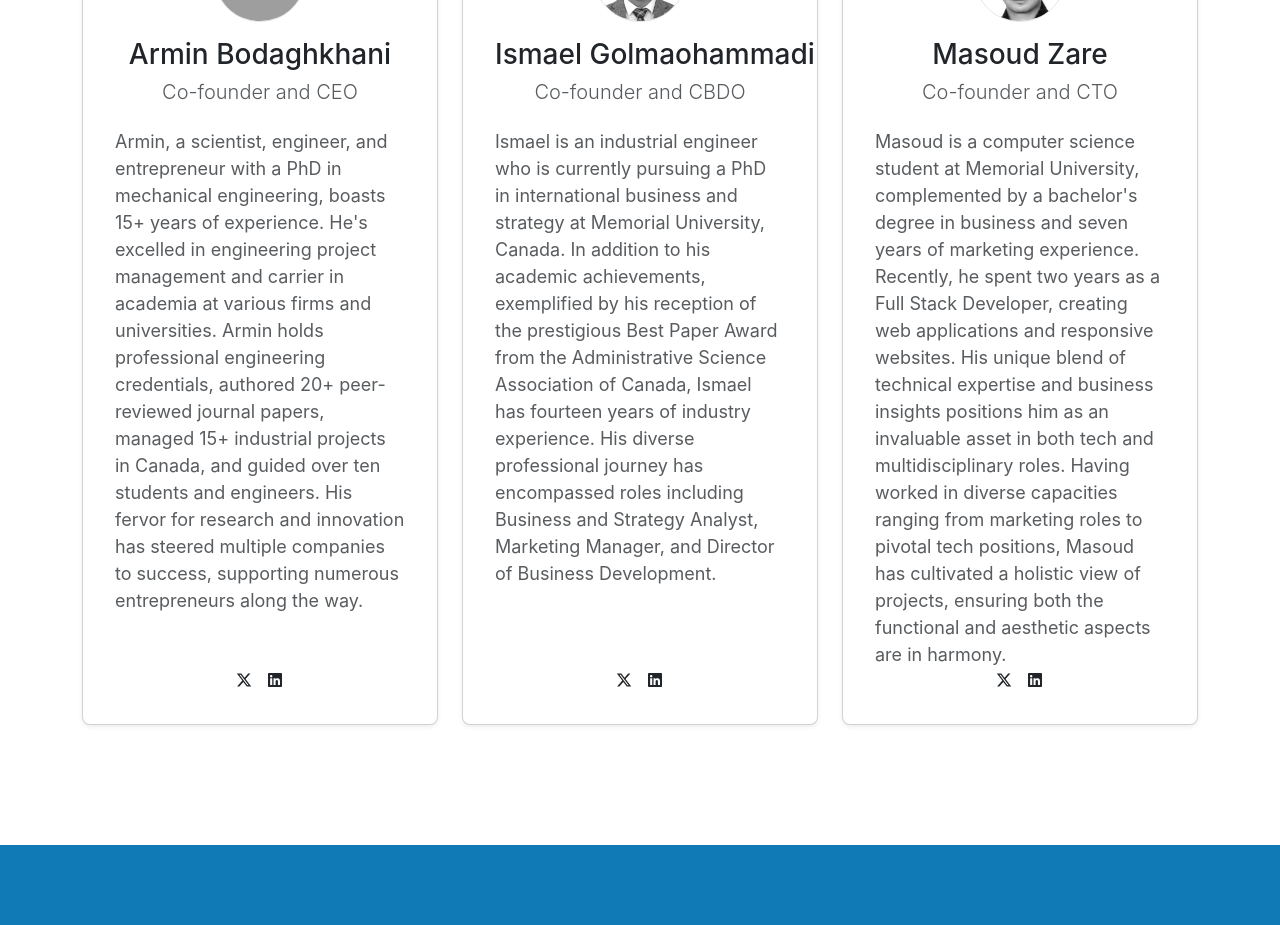
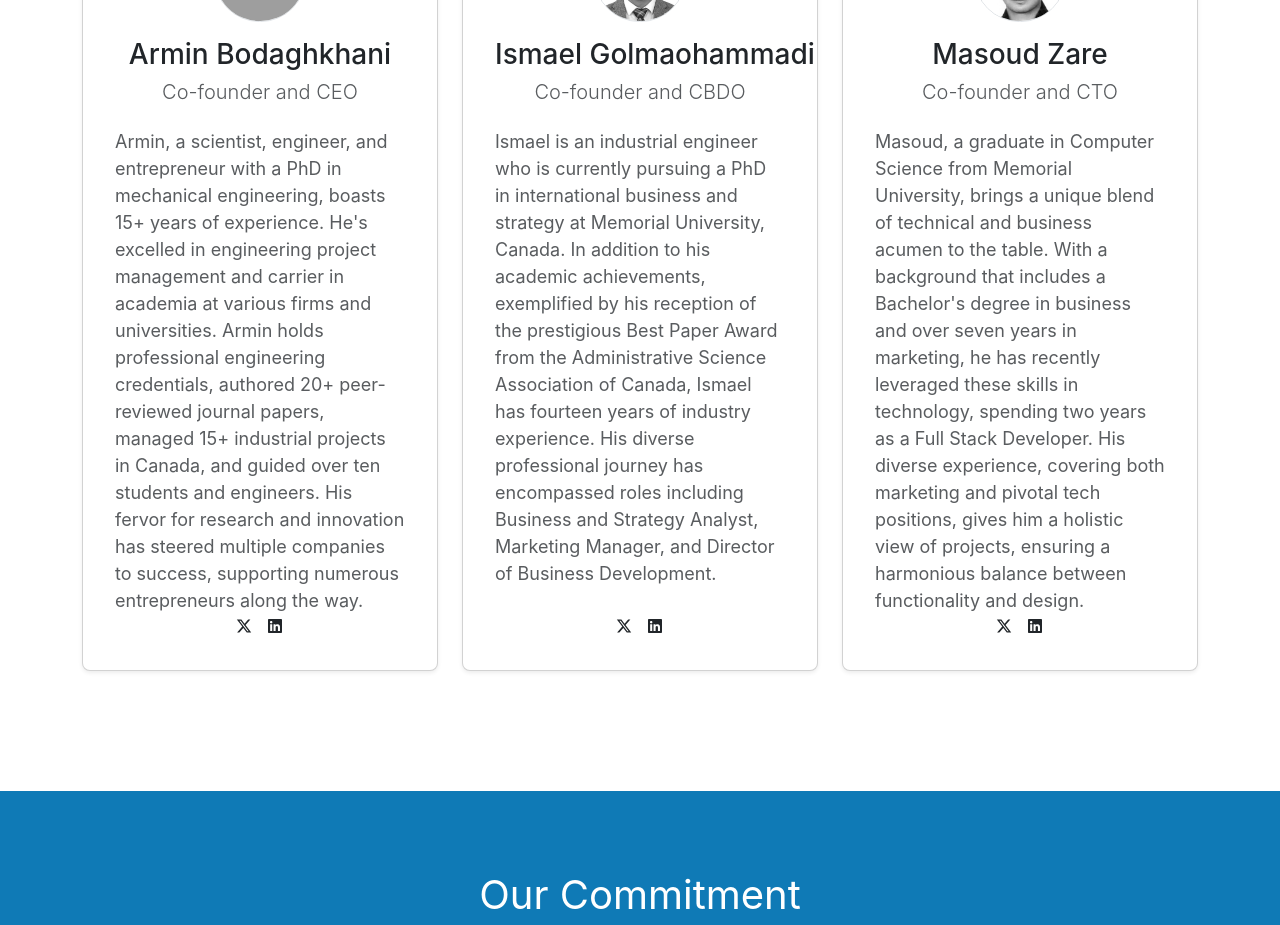
Before and after one commit to scinhq/landing-page, a Next.js app: page /team in a window 1280 px wide. Shown: the part 1340-2265 px from the top of the page. Built offline with nearby package versions, Linux system fonts and the light colour scheme; grey boxes are pictures that could not be loaded.

Commit message:
update masoud's desc

```diff
--- a/src/components/TeamView.tsx
+++ b/src/components/TeamView.tsx
@@ -65,8 +65,13 @@ const FOUNDERS: FounderInfoCardProps[] = [
   },
   {
     fullName: 'Masoud Zare',
-    description: `Masoud is a computer science student at Memorial University, complemented by a bachelor's degree in business and seven years of marketing experience. Recently, he spent two years as a Full Stack Developer, creating web applications and responsive websites. His unique blend of technical expertise and business insights positions him as an invaluable asset in both tech and multidisciplinary roles.
-      Having worked in diverse capacities ranging from marketing roles to pivotal tech positions, Masoud has cultivated a holistic view of projects, ensuring both the functional and aesthetic aspects are in harmony.`,
+    description: `
+      Masoud, a graduate in Computer Science from Memorial University,
+      brings a unique blend of technical and business acumen to the table.
+      With a background that includes a Bachelor's degree in business and over seven years in marketing,
+      he has recently leveraged these skills in technology, spending two years as a Full Stack Developer.
+      His diverse experience, covering both marketing and pivotal tech positions,
+      gives him a holistic view of projects, ensuring a harmonious balance between functionality and design.`,
     position: 'Co-founder and CTO',
     imagePath: '/img/team/Masoud-B&W.jpg',
     socialMediaLinks: [
```
